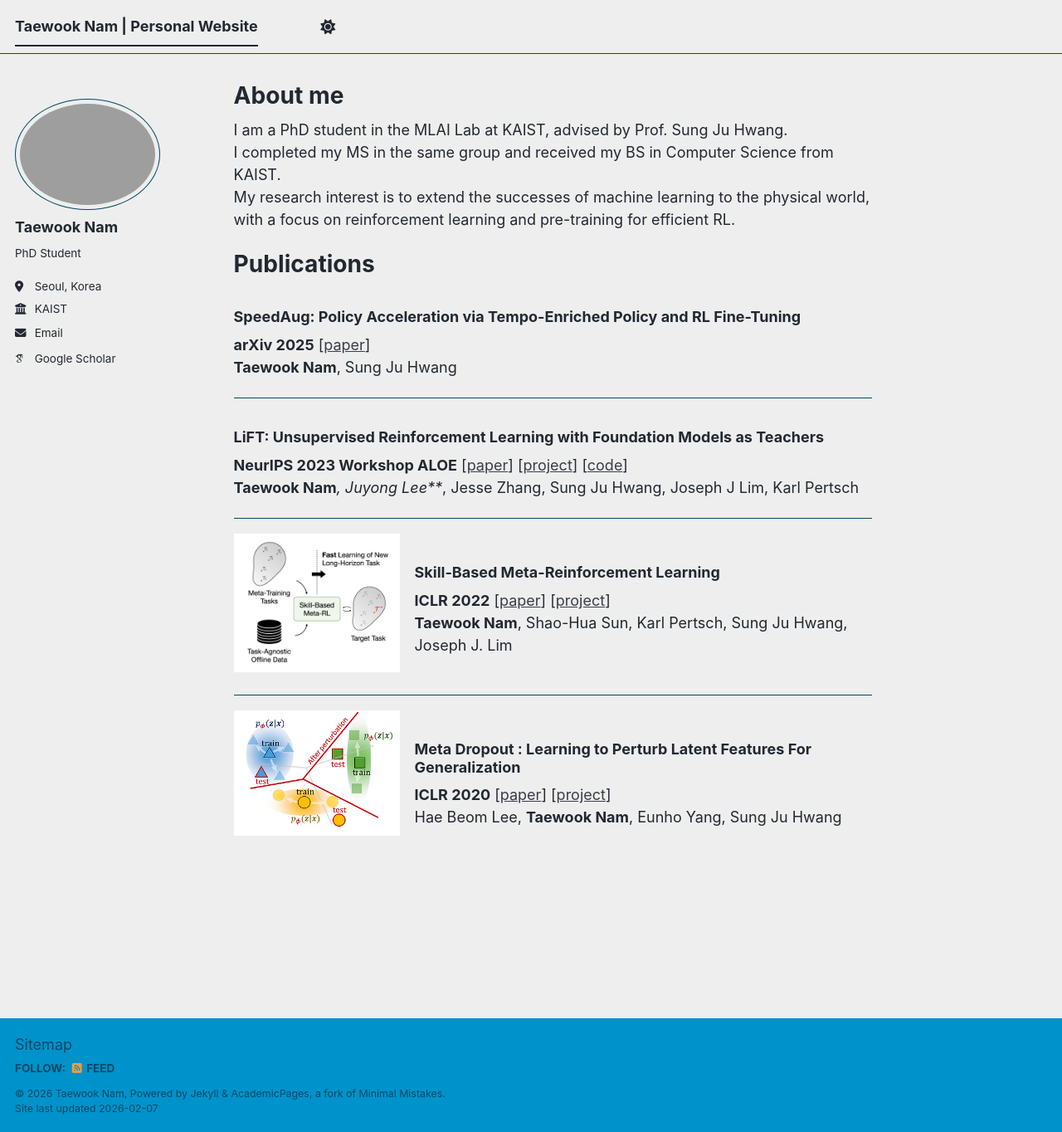
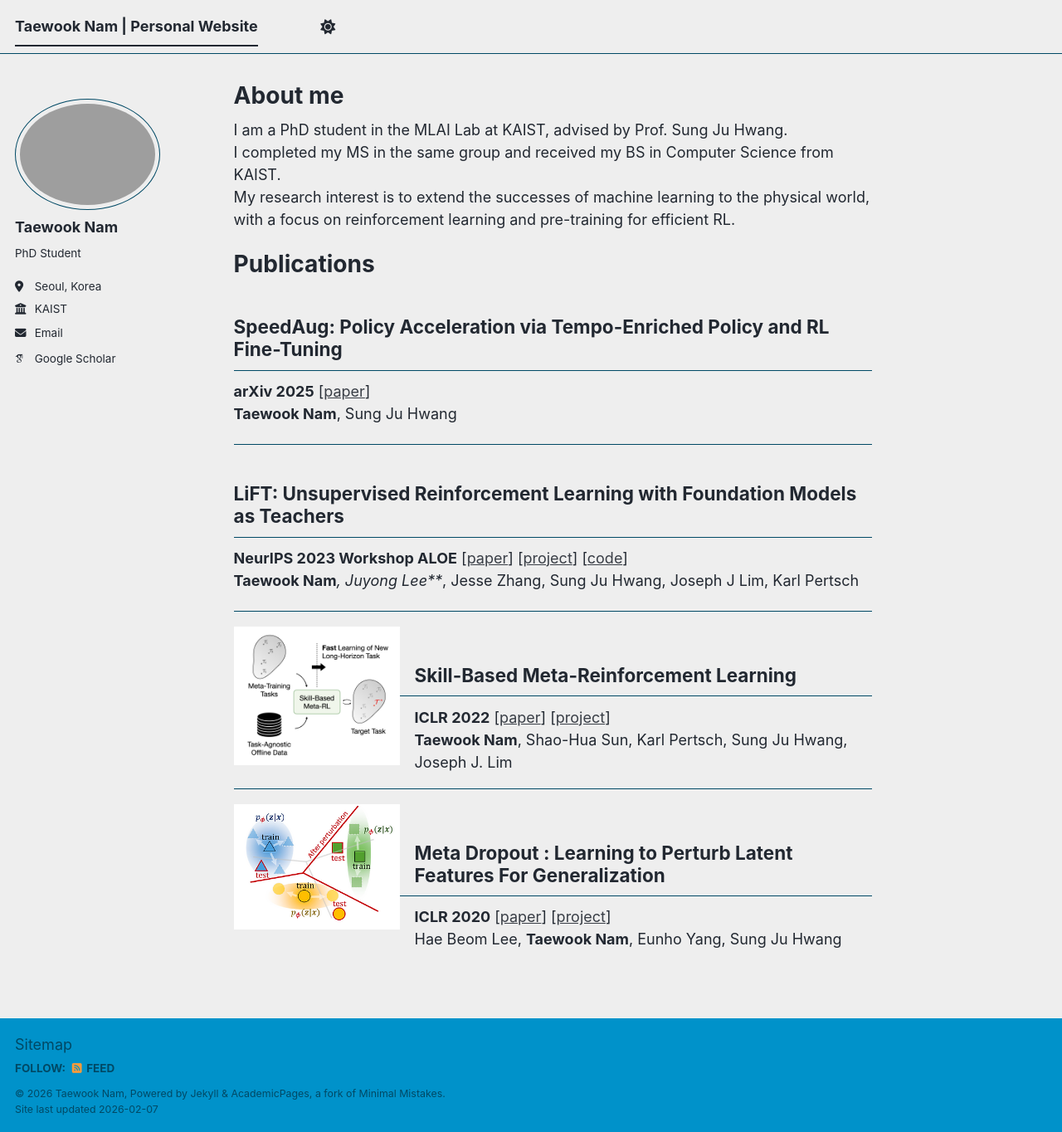
Before and after one commit to namsan96/namsan96.github.io, a Jekyll site: the page built from _pages/about.md, in a window 1280 px wide and 1364 px high. Shown: the whole window at 83% size. Built offline with Jekyll 4.4.1, drawn with Linux system fonts in a browser that asks for light colours; some web fonts are replaced; a script bundle is joined from its source files by our own code; library files that are not in the unit come from our copies.

```diff
--- a/_pages/about.md
+++ b/_pages/about.md
@@ -12,14 +12,14 @@ I completed my MS in the same group and received my BS in Computer Science from
 My research interest is to extend the successes of machine learning to the physical world, with a focus on reinforcement learning and pre-training for efficient RL.
 
 # Publications
-### **SpeedAug: Policy Acceleration via Tempo-Enriched Policy and RL Fine-Tuning**
+## **SpeedAug: Policy Acceleration via Tempo-Enriched Policy and RL Fine-Tuning**
 
 **arXiv 2025** [[paper](https://arxiv.org/abs/2512.00062)]
 **Taewook Nam**, Sung Ju Hwang
 
 ---
 
-### LiFT: Unsupervised Reinforcement Learning with Foundation Models as Teachers
+## LiFT: Unsupervised Reinforcement Learning with Foundation Models as Teachers
 **NeurIPS 2023 Workshop ALOE** [[paper](https://openreview.net/pdf?id=BJgd81SYwr)] [[project](https://gimme1dollar.github.io/lift/)] [[code](https://github.com/haebeom-lee/metadrop)]
 **Taewook Nam***, Juyong Lee*****, Jesse Zhang, Sung Ju Hwang, Joseph J Lim, Karl Pertsch
 
@@ -29,7 +29,7 @@ My research interest is to extend the successes of machine learning to the physi
   <img src="/files/simpl.png"
        style="float: left; width: 200px; margin: 0 1em 0.5em 0;">
 
-  <h3>Skill-Based Meta-Reinforcement Learning<br></h3>
+  <h2>Skill-Based Meta-Reinforcement Learning<br></h2>
   <strong>ICLR 2022</strong>
   [<a href="https://openreview.net/pdf?id=jeLW-Fh9bV">paper</a>]
   [<a href="https://namsan96.github.io/SiMPL/">project</a>]<br>
@@ -42,7 +42,7 @@ My research interest is to extend the successes of machine learning to the physi
   <img src="/files/metadrop.png"
        style="float: left; width: 200px; margin: 0 1em 0.5em 0;">
 
-  <h3>Meta Dropout : Learning to Perturb Latent Features For Generalization  <br></h3>
+  <h2>Meta Dropout : Learning to Perturb Latent Features For Generalization  <br></h2>
   <strong>ICLR 2020</strong>
   [<a href="https://openreview.net/pdf?id=jeLW-Fh9bV">paper</a>]
   [<a href="https://namsan96.github.io/SiMPL/">project</a>]<br>
```
